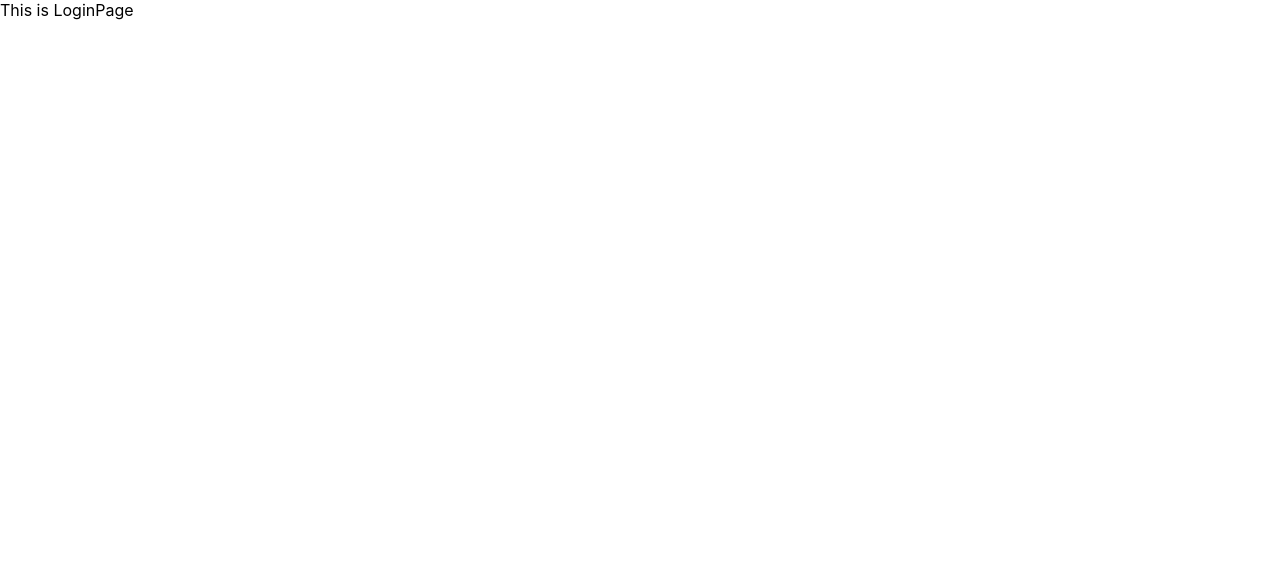
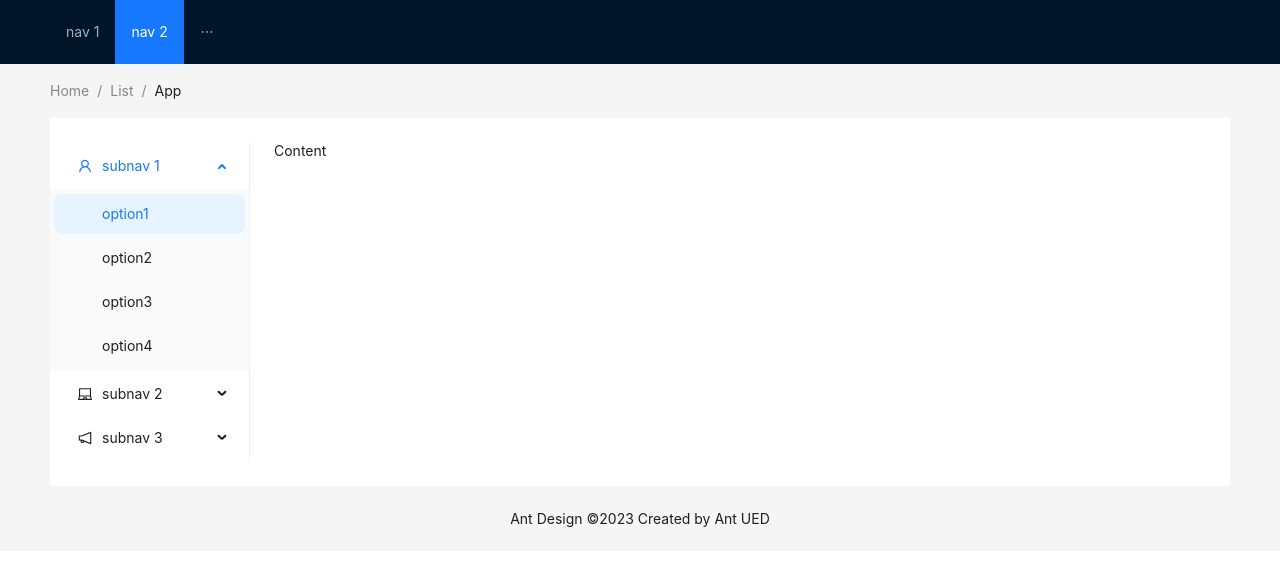
Before and after one commit to Jasmina348/life_preserver, a React (Create React App) app: page / in a window 1280 px wide. Shown: the top 566 px of the page. Built offline with nearby package versions, Linux system fonts and the light colour scheme.

Commit message:
antd added

```diff
--- a/package.json
+++ b/package.json
@@ -6,6 +6,7 @@
     "@testing-library/jest-dom": "^5.17.0",
     "@testing-library/react": "^13.4.0",
     "@testing-library/user-event": "^13.5.0",
+    "antd": "^5.9.4",
     "react": "^18.2.0",
     "react-dom": "^18.2.0",
     "react-scripts": "5.0.1",
--- a/src/App.js
+++ b/src/App.js
@@ -1,9 +1,10 @@
 import LoginPage from './containers/LoginPage';
+import HomePage from './containers/HomePage'
 import './App.css';
 
 function App() {
   return (
-   <LoginPage/>
+   <HomePage/>
   );
 }
 
--- /dev/null
+++ b/src/containers/HomePage.js
@@ -0,0 +1,95 @@
+import React from 'react';
+import { LaptopOutlined, NotificationOutlined, UserOutlined } from '@ant-design/icons';
+import { Breadcrumb, Layout, Menu, theme } from 'antd';
+const { Header, Content, Footer, Sider } = Layout;
+const items1 = ['1', '2', '3'].map((key) => ({
+  key,
+  label: `nav ${key}`,
+}));
+const items2 = [UserOutlined, LaptopOutlined, NotificationOutlined].map((icon, index) => {
+  const key = String(index + 1);
+  return {
+    key: `sub${key}`,
+    icon: React.createElement(icon),
+    label: `subnav ${key}`,
+    children: new Array(4).fill(null).map((_, j) => {
+      const subKey = index * 4 + j + 1;
+      return {
+        key: subKey,
+        label: `option${subKey}`,
+      };
+    }),
+  };
+});
+const HomePage = () => {
+  const {
+    token: { colorBgContainer },
+  } = theme.useToken();
+  return (
+    <Layout>
+      <Header
+        style={{
+          display: 'flex',
+          alignItems: 'center',
+        }}
+      >
+        <div className="demo-logo" />
+        <Menu theme="dark" mode="horizontal" defaultSelectedKeys={['2']} items={items1} />
+      </Header>
+      <Content
+        style={{
+          padding: '0 50px',
+        }}
+      >
+        <Breadcrumb
+          style={{
+            margin: '16px 0',
+          }}
+        >
+          <Breadcrumb.Item>Home</Breadcrumb.Item>
+          <Breadcrumb.Item>List</Breadcrumb.Item>
+          <Breadcrumb.Item>App</Breadcrumb.Item>
+        </Breadcrumb>
+        <Layout
+          style={{
+            padding: '24px 0',
+            background: colorBgContainer,
+          }}
+        >
+          <Sider
+            style={{
+              background: colorBgContainer,
+            }}
+            width={200}
+          >
+            <Menu
+              mode="inline"
+              defaultSelectedKeys={['1']}
+              defaultOpenKeys={['sub1']}
+              style={{
+                height: '100%',
+              }}
+              items={items2}
+            />
+          </Sider>
+          <Content
+            style={{
+              padding: '0 24px',
+              minHeight: 280,
+            }}
+          >
+            Content
+          </Content>
+        </Layout>
+      </Content>
+      <Footer
+        style={{
+          textAlign: 'center',
+        }}
+      >
+        Ant Design ©2023 Created by Ant UED
+      </Footer>
+    </Layout>
+  );
+};
+export default HomePage;
```
Also changed, not shown: 2 other files (tests, documents, lock files or other folders).
